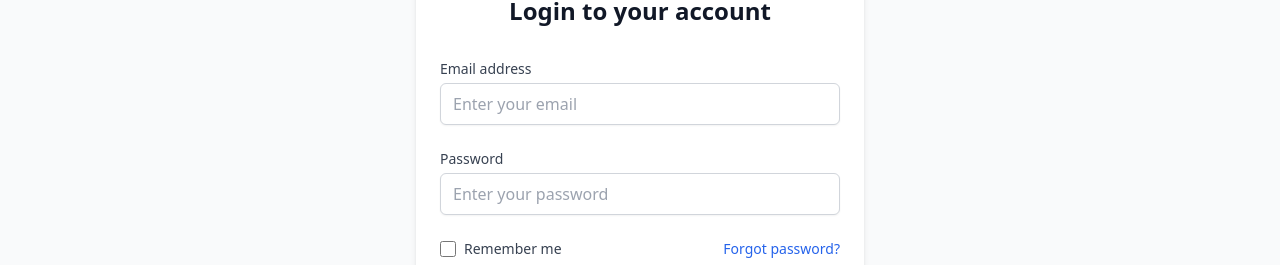
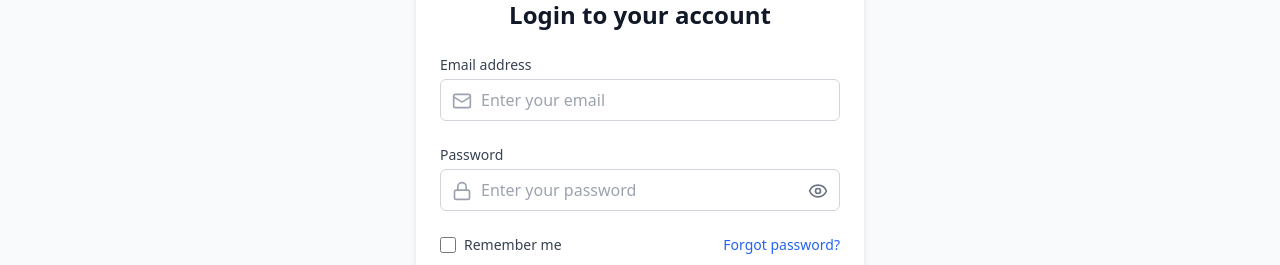
Before and after one commit to Crystal-technology/Visiting-card-front-end, a Next.js app: page /login in a window 1280 px wide. Shown: the part 224-489 px from the top of the page. Built offline with nearby package versions, Linux system fonts and the light colour scheme.

Commit message:
login page api

```diff
--- a/src/app/login/page.jsx
+++ b/src/app/login/page.jsx
@@ -1,29 +1,39 @@
 "use client"
 
-import { useRouter } from "next/navigation"
-import { useState } from "react"
+import { Eye, EyeOff, Lock, Mail } from "lucide-react"; // Import icons
+import { useRouter } from "next/navigation";
+import { useState } from "react";
 
 const LoginPage = () => {
   const [email, setEmail] = useState("")
   const [password, setPassword] = useState("")
   const [error, setError] = useState("")
   const [loading, setLoading] = useState(false)
+  const [showPassword, setShowPassword] = useState(false)
   const router = useRouter()
 
   async function handleSubmit(e) {
+    console.log("ready...")
     e.preventDefault()
     setError("")
+    console.log("ready...2......")
+    // Validate inputs
+    if (!email || !password) {
+      setError("Please fill in all fields.")
+      return
+    }
+    console.log("ready...3......")
     setLoading(true)
-
+    console.log("ready...4.......... ")
     try {
-      const response = await fetch("/api/auth/login", {
+      const response = await fetch("http://localhost:5000/api/auth/login", {
         method: "POST",
         headers: { "Content-Type": "application/json" },
         body: JSON.stringify({ email, password }),
       })
 
       if (response.ok) {
-        router.push("/dashboard") // Redirect to dashboard on success
+        router.push("/dashboard")
       } else {
         const data = await response.json()
         setError(data.error || "Login failed")
@@ -38,62 +48,60 @@ const LoginPage = () => {
   return (
     <div className="min-h-screen flex items-center justify-center bg-gray-50">
       <div className="max-w-md w-full px-6 py-8 bg-white rounded-lg shadow-md">
-        <h1 className="text-2xl font-bold text-center text-gray-900 mb-8">Login to your account</h1>
+        <h1 className="text-2xl font-bold text-center text-gray-900 mb-6">Login to your account</h1>
 
         {error && <div className="mb-4 p-3 bg-red-50 text-red-500 rounded-md text-sm">{error}</div>}
 
         <form onSubmit={handleSubmit} className="space-y-6">
           <div>
-            <label htmlFor="email" className="block text-sm font-medium text-gray-700 mb-1">
-              Email address
-            </label>
+            <label className="block text-sm font-medium text-gray-700 mb-1">Email address</label>
+            <div className="relative">
+              <Mail className="absolute left-3 top-3 text-gray-400" size={20} />
               <input
-              id="email"
                 type="email"
                 required
                 value={email}
                 onChange={(e) => setEmail(e.target.value)}
-              className="w-full px-3 py-2 border border-gray-300 rounded-md shadow-sm focus:outline-none focus:ring-2 focus:ring-blue-500 focus:border-blue-500"
+                className="w-full pl-10 pr-3 py-2 border border-gray-300 rounded-md focus:outline-none focus:ring-2 focus:ring-blue-500 focus:border-blue-500"
                 placeholder="Enter your email"
               />
             </div>
+          </div>
 
           <div>
-            <label htmlFor="password" className="block text-sm font-medium text-gray-700 mb-1">
-              Password
-            </label>
+            <label className="block text-sm font-medium text-gray-700 mb-1">Password</label>
+            <div className="relative">
+              <Lock className="absolute left-3 top-3 text-gray-400" size={20} />
               <input
-              id="password"
-              type="password"
+                type={showPassword ? "text" : "password"}
                 required
                 value={password}
                 onChange={(e) => setPassword(e.target.value)}
-              className="w-full px-3 py-2 border border-gray-300 rounded-md shadow-sm focus:outline-none focus:ring-2 focus:ring-blue-500 focus:border-blue-500"
+                className="w-full pl-10 pr-10 py-2 border border-gray-300 rounded-md focus:outline-none focus:ring-2 focus:ring-blue-500 focus:border-blue-500"
                 placeholder="Enter your password"
               />
+              <button
+                type="button"
+                className="absolute right-3 top-3 text-gray-500"
+                onClick={() => setShowPassword(!showPassword)}
+              >
+                {showPassword ? <EyeOff size={20} /> : <Eye size={20} />}
+              </button>
+            </div>
           </div>
 
           <div className="flex items-center justify-between">
             <div className="flex items-center">
-              <input
-                id="remember"
-                type="checkbox"
-                className="h-4 w-4 text-blue-600 border-gray-300 rounded focus:ring-blue-500"
-              />
-              <label htmlFor="remember" className="ml-2 block text-sm text-gray-700">
-                Remember me
-              </label>
+              <input id="remember" type="checkbox" className="h-4 w-4 text-blue-600 border-gray-300 rounded" />
+              <label htmlFor="remember" className="ml-2 block text-sm text-gray-700">Remember me</label>
             </div>
-
-            <a href="#" className="text-sm text-blue-600 hover:text-blue-500">
-              Forgot password?
-            </a>
+            <a href="#" className="text-sm text-blue-600 hover:text-blue-500">Forgot password?</a>
           </div>
 
           <button
             type="submit"
             disabled={loading}
-            className="w-full flex justify-center py-2 px-4 border border-transparent rounded-md shadow-sm text-sm font-medium text-white bg-blue-600 hover:bg-blue-700 focus:outline-none focus:ring-2 focus:ring-offset-2 focus:ring-blue-500 disabled:opacity-50 disabled:cursor-not-allowed"
+            className="w-full py-2 px-4 border border-transparent rounded-md shadow-sm text-sm font-medium text-white bg-blue-600 hover:bg-blue-700 focus:outline-none focus:ring-2 focus:ring-offset-2 focus:ring-blue-500 disabled:opacity-50"
           >
             {loading ? "Signing in..." : "Sign in"}
           </button>
@@ -101,9 +109,7 @@ const LoginPage = () => {
 
         <p className="mt-4 text-center text-sm text-gray-600">
           {"Don't have an account? "}
-          <a href="/sign-up" className="text-blue-600 hover:text-blue-500">
-            Sign up
-          </a>
+          <a href="/sign-up" className="text-blue-600 hover:text-blue-500">Sign up</a>
         </p>
       </div>
     </div>
```
Lines whose indentation alone changed are shown as unchanged.
